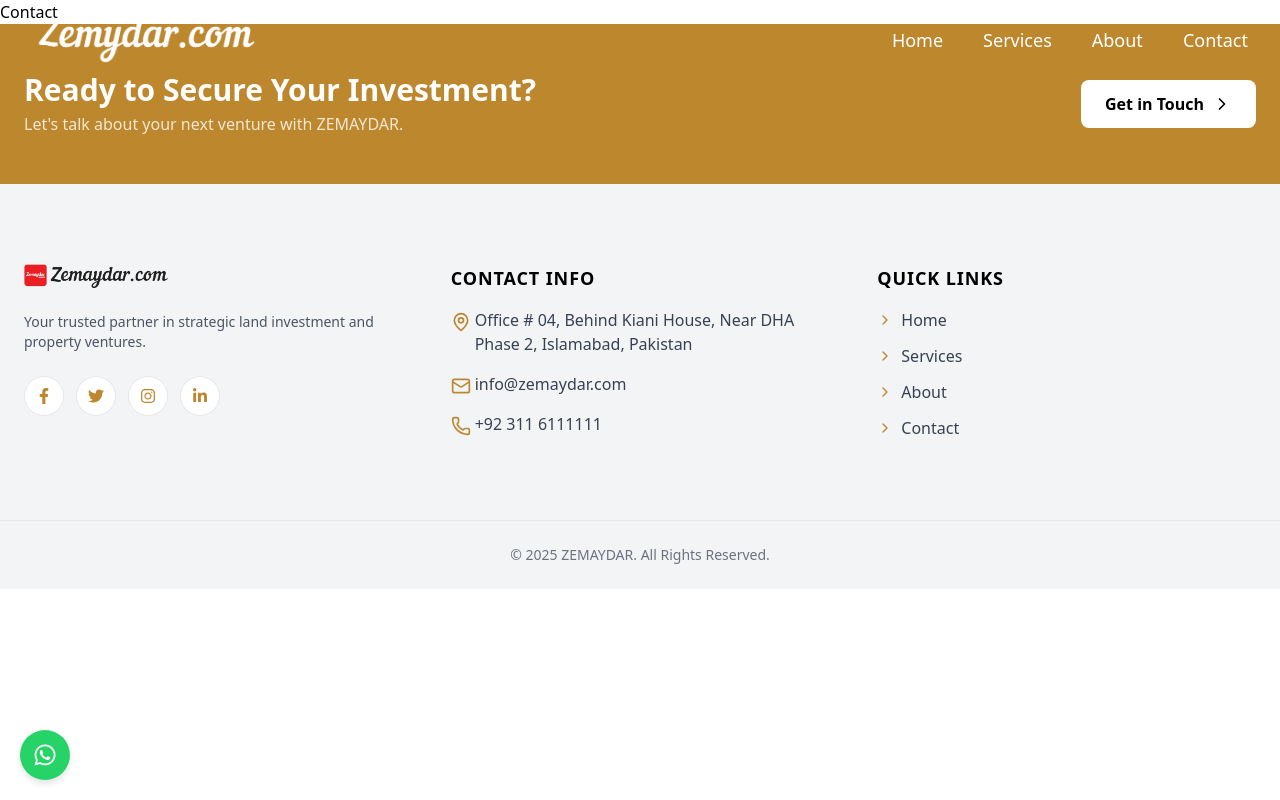
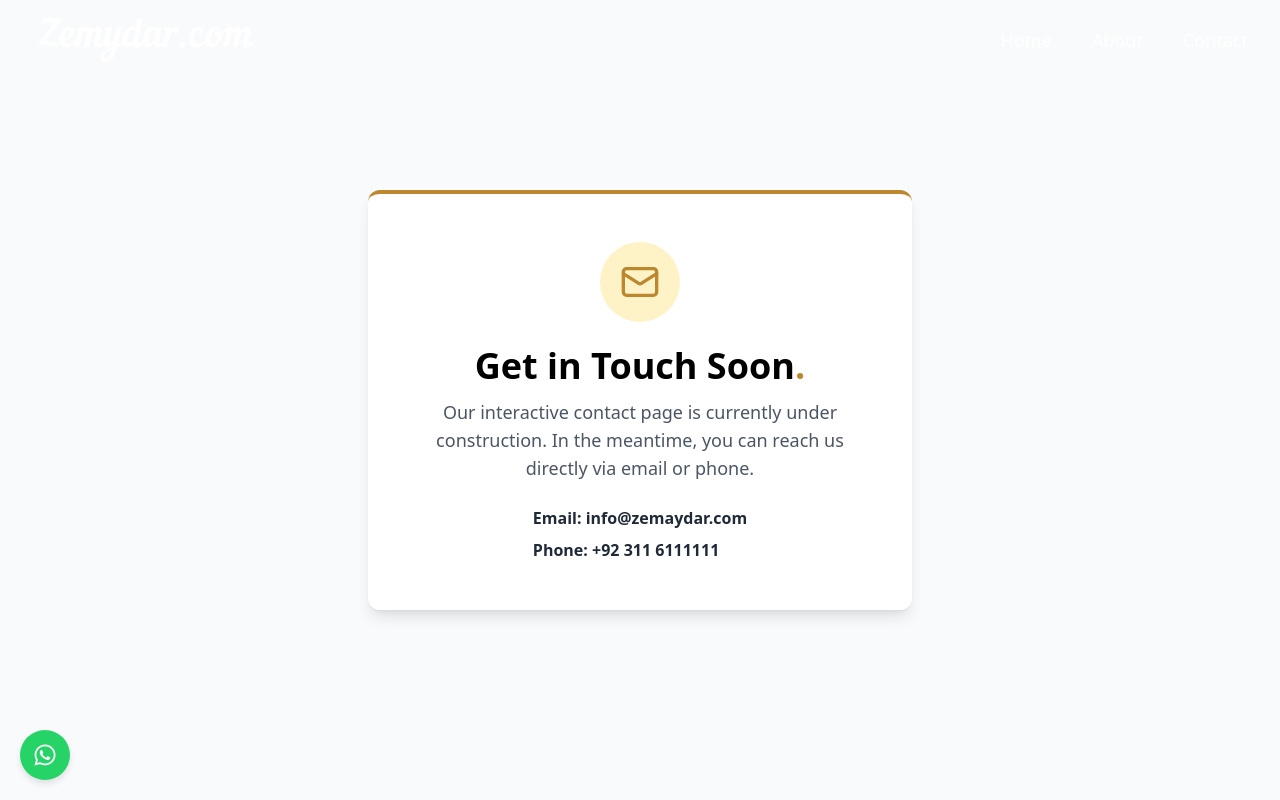
Before and after one commit to AwaisAfzal11/zemaydar, a React (Create React App) app: page /contact in a window 1280 px wide. Shown: the top 800 px of the page. Built offline with nearby package versions, Linux system fonts and the light colour scheme.

Commit message:
Update About and Contact pages with placeholders
Replaced About and Contact pages with styled 'coming soon' and contact info placeholders, including relevant icons and improved layout. Updated Footer and Navbar to remove unused links, correct paths, and update social media links.

```diff
--- a/src/Components/Footer/Footer.jsx
+++ b/src/Components/Footer/Footer.jsx
@@ -1,22 +1,20 @@
 import React from 'react';
 import { Link } from 'react-router-dom';
 import { MapPin, Phone, Mail, ChevronRight } from 'lucide-react';
-import { FaFacebookF, FaInstagram, FaLinkedinIn, FaTwitter } from 'react-icons/fa';
+import { FaFacebookF, FaLinkedinIn, FaYoutube} from 'react-icons/fa';
 import logo from '../../Assets/logo.webp'; // Make sure your logo is at this path
 
 const Footer = () => {
   const quickLinks = [
     { name: 'Home', path: '/' },
-    { name: 'Services', path: '/' },
-    { name: 'About', path: '/' },
-    { name: 'Contact', path: '/' },
+    { name: 'About', path: '/about' },
+    { name: 'Contact', path: '/contact' },
   ];
 
   const socialLinks = [
-    { icon: <FaFacebookF />, href: '#' },
-    { icon: <FaTwitter />, href: '#' },
-    { icon: <FaInstagram />, href: '#' },
-    { icon: <FaLinkedinIn />, href: '#' },
+    { icon: <FaFacebookF />, href: 'https://www.facebook.com/Zemaydar.pk' },
+    { icon: <FaYoutube />, href: 'https://youtube.com/@zemaydar' },
+    { icon: <FaLinkedinIn />, href: 'https://pk.linkedin.com/company/zemaydar-com' },
   ];
 
   return (
--- a/src/Data/Navbar.js
+++ b/src/Data/Navbar.js
@@ -4,19 +4,13 @@
             name: "Home",
             path: "/"
         },
-
         {
-            name: "Services",
-            path: "/"
+            name: "About",
+            path: "/about"
         },
         {
-            name: "About",
-            path: "/"
-        },
-
-        {
             name: "Contact",
-            path: "/"
+            path: "/contact"
         },
     ]
 };
--- a/src/Pages/About/About.jsx
+++ b/src/Pages/About/About.jsx
@@ -1,12 +1,22 @@
-import React from 'react'
+import React from 'react';
+import { HardHat } from 'lucide-react'; // Using a construction-themed icon
 
-
-function About() {
+const About = () => {
   return (
-    <div className='overflow-hidden'>
-       About
+    <div className='min-h-screen flex items-center justify-center bg-gray-50 text-center px-6 py-12'>
+      <div className="bg-white p-12 rounded-xl shadow-lg border-t-4 border-[#BD872E]">
+        <div className="mx-auto mb-6 w-20 h-20 bg-amber-100 rounded-full flex items-center justify-center">
+          <HardHat className="h-10 w-10 text-[#BD872E]" />
+        </div>
+        <h1 className="text-4xl font-extrabold text-black mb-3">
+          Coming Soon<span className="text-[#BD872E]">.</span>
+        </h1>
+        <p className="text-lg text-gray-600 max-w-md mx-auto">
+          Our "About Us" page is currently under construction. We're working hard to bring you the full story of ZEMAYDAR. Please check back soon!
+        </p>
+      </div>
     </div>
-  )
+  );
 }
 
-export default About
+export default About;
--- a/src/Pages/Contact/Contact.jsx
+++ b/src/Pages/Contact/Contact.jsx
@@ -1,11 +1,36 @@
 import React from 'react';
+import { Mail } from 'lucide-react'; // A relevant icon for the contact page
 
-function Contact() {
+const Contact = () => {
   return (
-    <div className='overflow-hidden'>
-   Contact
+    <div className='min-h-screen flex items-center justify-center bg-gray-50 text-center px-6 py-12'>
+      <div className="bg-white p-12 rounded-xl shadow-lg border-t-4 border-[#BD872E]">
+        <div className="mx-auto mb-6 w-20 h-20 bg-amber-100 rounded-full flex items-center justify-center">
+          <Mail className="h-10 w-10 text-[#BD872E]" />
+        </div>
+        <h1 className="text-4xl font-extrabold text-black mb-3">
+          Get in Touch Soon<span className="text-[#BD872E]">.</span>
+        </h1>
+        <p className="text-lg text-gray-600 max-w-md mx-auto mb-6">
+          Our interactive contact page is currently under construction. In the meantime, you can reach us directly via email or phone.
+        </p>
+        <div className="text-left inline-block">
+          <a
+            href="mailto:info@zemaydar.com"
+            className="text-gray-800 hover:text-[#BD872E] transition-colors font-semibold"
+          >
+            <p><strong>Email:</strong> info@zemaydar.com</p>
+          </a>
+          <a
+            href="tel:+923116111111"
+            className="text-gray-800 hover:text-[#BD872E] transition-colors font-semibold"
+          >
+            <p className="mt-2"><strong>Phone:</strong> +92 311 6111111</p>
+          </a>
+        </div>
+      </div>
     </div>
-  )
+  );
 }
 
-export default Contact
+export default Contact;
```
